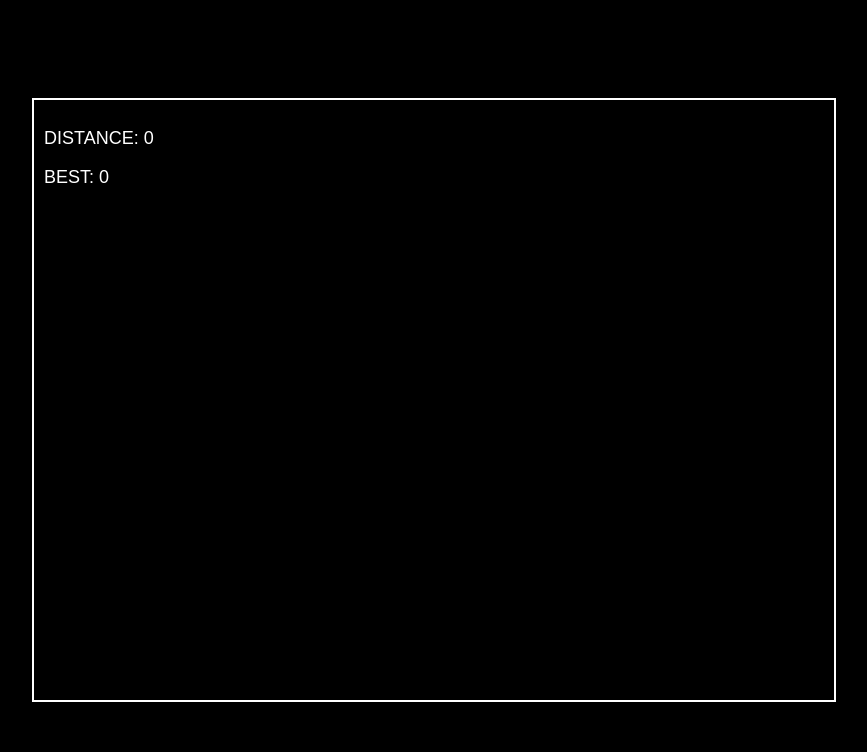
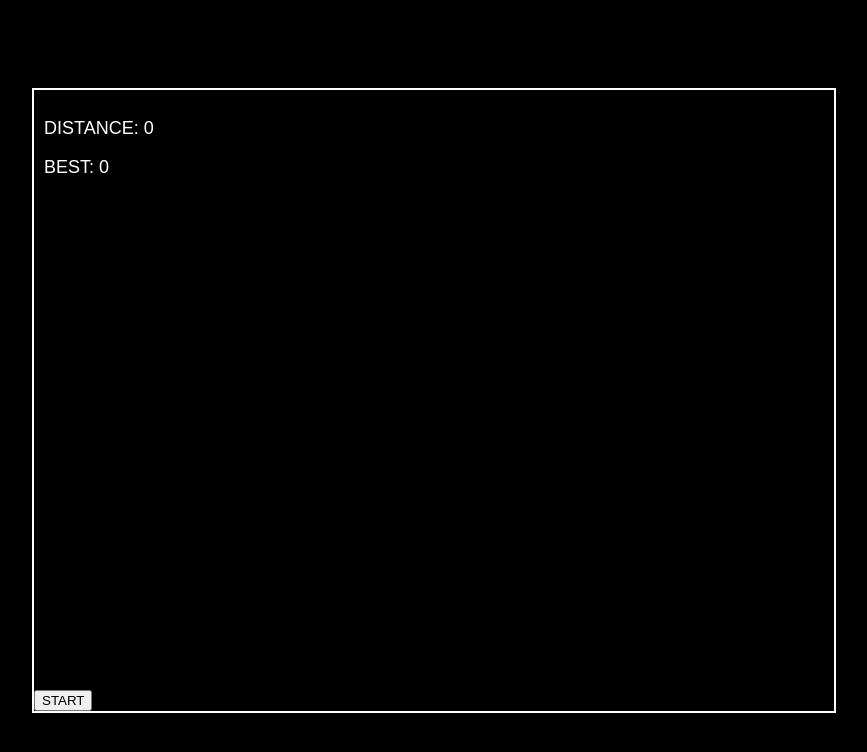
Before and after one commit to Blacklash354/copterchips, a plain HTML site: page index.html in a window 1280 px wide. Shown: the whole page, without its empty margins (206-1073 px from the left). Drawn offline with Linux system fonts and the light colour scheme.

Commit message:
Update index.html

```diff
--- a/index.html
+++ b/index.html
@@ -10,9 +10,10 @@
     <div id="game-container">
         <canvas id="gameCanvas"></canvas>
         <div id="score">
-            <p>DISTANCE: <span id="distance">0</span></p>
-            <p>BEST: <span id="best">0</span></p>
+            <p id="distance">DISTANCE: 0</p>
+            <p id="best">BEST: 0</p>
         </div>
+        <button id="startButton">START</button>
     </div>
     <script src="script.js"></script>
 </body>
```
